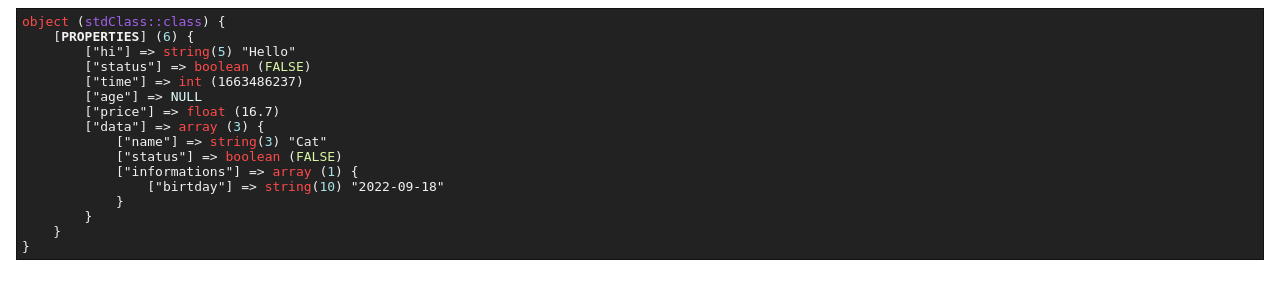
After one commit to InitPHP/VarDumper, a PHP site: page /Example/index.php in a window 1280 px wide. The commit adds this page. Shown: the top 300 px of the page. Run offline with PHP 8.4, Linux system fonts and the light colour scheme.

Commit message:
Görsel iyileştirmelere başlandı.

```diff
--- /dev/null
+++ b/Example/index.php
@@ -0,0 +1,19 @@
+<?php
+require_once __DIR__ . DIRECTORY_SEPARATOR . '../src/Init.php';
+
+$obj = new stdClass;
+$obj->hi = "Hello";
+$obj->status = false;
+$obj->time = time();
+$obj->age = null;
+$obj->price = 16.7;
+$obj->data = [
+    'name'      => 'Cat',
+    'status'    => false,
+    'informations'  => [
+        'birtday'   => date("Y-m-d"),
+    ]
+];
+
+
+dd($obj);
--- a/src/VarDumper.php
+++ b/src/VarDumper.php
@@ -27,8 +27,14 @@ class VarDumper
     /** @var string */
     private $dump;
 
-    /** @var int */
-    private static $level = 1;
+    protected $theme = [
+        'pre'           => 'color: #F1F1F1; background: #222; border: 1px solid #111; padding: 5px; margin: 8px;',
+        'type'          => 'color: #FF4A4A;',
+        'length'        => 'color: #A6E3E9;',
+        'class_name'    => 'color: #A460ED;',
+        'null'          => 'color: #E3FDFD;',
+        'bool'          => 'color: #DAF7A6;',
+    ];
 
     protected const ARRAY = 0;
     protected const METHOD = 1;
@@ -42,7 +48,7 @@ class VarDumper
 
     public function __toString()
     {
-        return \str_replace(PHP_EOL . PHP_EOL, PHP_EOL, $this->dump);
+        return '<pre style="' . $this->theme['pre'] . '">' . \str_replace(PHP_EOL . PHP_EOL, PHP_EOL, $this->dump) . '</pre>';
     }
 
     public static function newInstance($value)
@@ -52,13 +58,13 @@ class VarDumper
 
     public function dump()
     {
-        echo '<pre style="padding: 5px; border: 1px solid #ccc; background: #fafafa;">' . $this->__toString() . '</pre>';
+        echo  $this->__toString();
     }
 
     private function iterableVarDumper($iterable, $type = self::ARRAY)
     {
         $size = \count($iterable);
-        $res = '(' . $size . ') {';
+        $res = '(<span style="' . $this->theme['length'] . '">' . $size . '</span>) {';
         if($size > 0){
 
             ++$this->reccess;
@@ -89,13 +95,13 @@ class VarDumper
         $properties = \get_object_vars($object);
         if(!empty($properties)){
             $res .= PHP_EOL . \str_repeat(' ', (4 * $this->reccess))
-                    . '[PROPERTIES] ' . $this->iterableVarDumper($properties, self::PROPERTIES) . PHP_EOL;
+                    . '[<b>PROPERTIES</b>] ' . $this->iterableVarDumper($properties, self::PROPERTIES) . PHP_EOL;
         }
 
         $methods = \get_class_methods($object);
         if(!empty($methods)){
             $res .= PHP_EOL . \str_repeat(' ', (4 * $this->reccess))
-                    . '[METHODS] ' . $this->iterableVarDumper($methods, self::METHOD) . PHP_EOL;
+                    . '[<b>METHODS</b>] ' . $this->iterableVarDumper($methods, self::METHOD) . PHP_EOL;
         }
         $this->reccess--;
         $res .= \str_repeat(' ', ($this->reccess * 4)) . '}' . PHP_EOL;
@@ -106,33 +112,39 @@ class VarDumper
     {
         switch (true) {
             case \is_string($value):
-                $res = 'string(' . \mb_strlen($value) . ') "' . $value . '"';
+                $res = '<span style="' . $this->theme['type'] . '">string</span>'
+                        . '(<span style="' . $this->theme['length'] . '">'
+                        . (\function_exists('mb_strlen') ? \mb_strlen($value) : \strlen($value))
+                        . '</span>) "' . $value . '"';
                 break;
             case \is_int($value):
-                $res = 'int (' . $value . ')';
+                $res = '<span style="' . $this->theme['type'] . '">int</span>'
+                    . ' (' . $value . ')';
                 break;
             case \is_resource($value):
-                $res = 'resource';
+                $res = '<span style="' . $this->theme['type'] . '">resource</span>';
                 break;
             case \is_object($value):
-                $res = 'object (' . \get_class($value) . '::class) ' . $this->objectVarDumper($value);
+                $res = '<span style="' . $this->theme['type'] . '">object</span>';
+                $res .= ' (<span style="'.$this->theme['class_name'].'">' . \get_class($value) . '::class</span>) ' . $this->objectVarDumper($value);
                 break;
             case \is_null($value):
-                $res = 'NULL';
+                $res = '<span style="' . $this->theme['null'] . '">NULL</span>';
                 break;
             case \is_bool($value):
-                $res = 'boolean ('
-                        . ($value === FALSE ? 'false' : 'true')
-                        . ')';
+                $res = '<span style="' . $this->theme['type'] . '">boolean</span> ('
+                        . '<span style="' . $this->theme['bool'] . '">'
+                        . ($value === FALSE ? 'FALSE' : 'TRUE')
+                        . '</span>)';
                 break;
             case \is_float($value):
-                $res = 'float (' . $value . ')';
+                $res = '<span style="' . $this->theme['type'] . '">float</span> (' . $value . ')';
                 break;
             case \is_array($value):
-                $res = 'array ' . $this->iterableVarDumper($value);
+                $res = '<span style="' . $this->theme['type'] . '">array</span> ' . $this->iterableVarDumper($value);
                 break;
             default:
-                $res = 'unknown';
+                $res = '<span style="' . $this->theme['type'] . '">unknown</span>';
         }
         return $res;
     }
```
